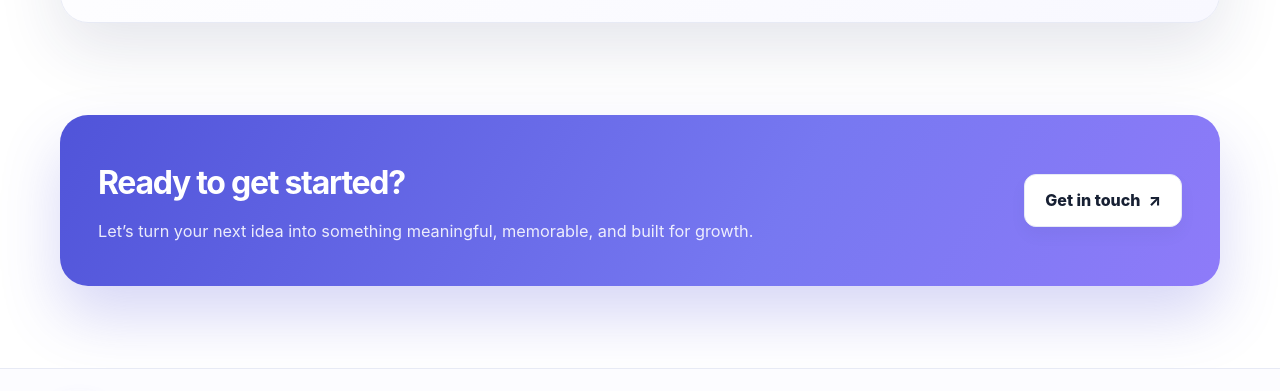
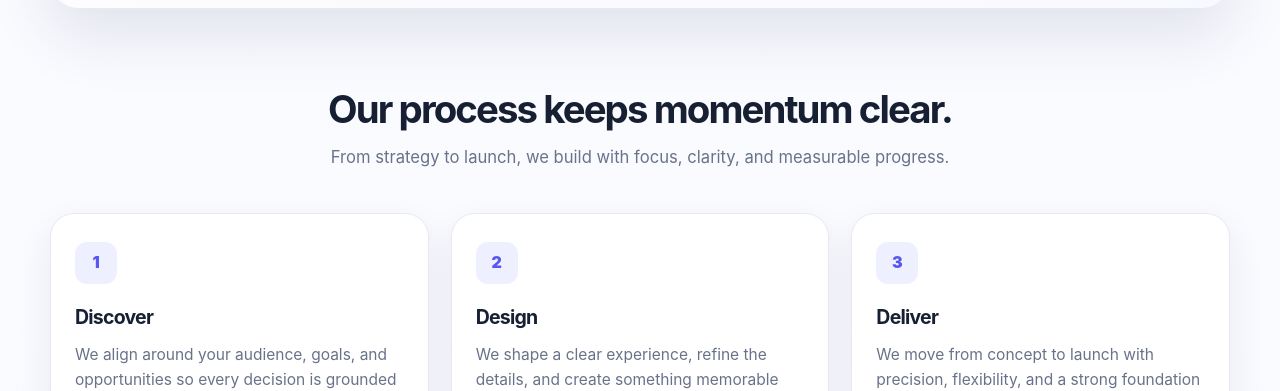
Before and after one commit to sailanabdullah/e-pro, a plain HTML site: page index.html in a window 1280 px wide. Shown: the part 1869-2260 px from the top of the page. Drawn offline with Linux system fonts and the light colour scheme.

Commit message:
Enhance the E-Pro landing page with a more premium visual polish and stronger marketing layout

```diff
--- a/index.html
+++ b/index.html
@@ -1,25 +1,34 @@
 <!DOCTYPE html>
 <html lang="en">
   <head>
-  <meta charset="UTF-8">
-  <meta name="viewport" content="width=device-width, initial-scale=1.0">
-  <meta name="description" content="E-Pro — smarter digital solutions for bold ideas and modern growth.">
+    <meta charset="UTF-8" />
+    <meta name="viewport" content="width=device-width, initial-scale=1.0" />
+    <meta
+      name="description"
+      content="E-Pro — smarter digital solutions for bold ideas and modern growth."
+    />
     <title>E-Pro | Build Something Better</title>
     <style>
       :root {
         --ink: #172033;
+        --ink-2: #27314d;
         --muted: #68738a;
-      --primary: #5b5ce2;
-      --primary-strong: #494bd9;
-      --primary-soft: #efefff;
+        --primary: #5858f0;
+        --primary-strong: #4147d9;
+        --primary-soft: #eeefff;
         --accent: #ffb86b;
+        --accent-soft: #fff2df;
         --surface: #ffffff;
         --page: #f6f7ff;
+        --page-strong: #eef2ff;
         --line: #e7eaf5;
         --success: #1fb67a;
+        --success-soft: #eafaf3;
         --shadow: 0 24px 65px rgba(37, 45, 90, 0.12);
+        --shadow-soft: 0 14px 35px rgba(32, 38, 76, 0.08);
         --radius: 24px;
-      --max: 1160px;
+        --radius-lg: 32px;
+        --max: 1180px;
       }
 
       * { box-sizing: border-box; }
@@ -28,13 +37,16 @@
         margin: 0;
         font-family: Inter, "Segoe UI", sans-serif;
         color: var(--ink);
-      background: var(--surface);
+        background:
+          radial-gradient(circle at top left, rgba(99, 93, 255, 0.08), transparent 28%),
+          linear-gradient(180deg, #ffffff 0%, #f8f9ff 100%);
         line-height: 1.6;
       }
 
       img { max-width: 100%; display: block; }
       a { color: inherit; text-decoration: none; }
       button, input, textarea { font: inherit; }
+      p { margin: 0; }
 
       .container {
         width: min(var(--max), calc(100% - 40px));
@@ -52,7 +64,7 @@
       }
 
       .nav-inner {
-      min-height: 78px;
+        min-height: 80px;
         display: flex;
         align-items: center;
         justify-content: space-between;
@@ -63,14 +75,14 @@
         display: inline-flex;
         align-items: center;
         gap: 12px;
-      font-size: 1.38rem;
+        font-size: 1.35rem;
         font-weight: 900;
         letter-spacing: -0.06em;
       }
 
       .brand-mark {
-      width: 38px;
-      height: 38px;
+        width: 40px;
+        height: 40px;
         display: grid;
         place-items: center;
         border-radius: 12px;
@@ -86,7 +98,7 @@
         gap: 30px;
         color: var(--muted);
         font-size: 0.96rem;
-      font-weight: 600;
+        font-weight: 700;
       }
 
       .nav-links a {
@@ -109,7 +121,6 @@
 
       .nav-links a:hover::after,
       .nav-links a:focus-visible::after { transform: scaleX(1); }
-
       .nav-links a:hover,
       .footer-links a:hover { color: var(--primary); }
 
@@ -118,15 +129,17 @@
         align-items: center;
         justify-content: center;
         gap: 8px;
-      padding: 13px 20px;
-      border-radius: 12px;
+        padding: 14px 22px;
+        border-radius: 14px;
         font-weight: 800;
         border: 1px solid transparent;
         transition: transform 0.2s ease, box-shadow 0.2s ease, background 0.2s ease;
         white-space: nowrap;
       }
 
-    .button:hover { transform: translateY(-2px); }
+      .button:hover {
+        transform: translateY(-2px);
+      }
 
       .button-primary {
         background: linear-gradient(135deg, var(--primary), #7a7cf6);
@@ -161,8 +174,19 @@
         overflow: hidden;
         padding: 100px 0 92px;
         background:
-        radial-gradient(circle at 82% 18%, rgba(122, 124, 246, 0.22), transparent 20%),
+          radial-gradient(circle at 82% 18%, rgba(122, 124, 246, 0.28), transparent 18%),
           linear-gradient(135deg, #f8f9ff 0%, #ffffff 52%, #f6f7ff 100%);
+      }
+
+      .hero::before {
+        content: "";
+        position: absolute;
+        inset: 20% 8% auto auto;
+        width: 440px;
+        height: 440px;
+        background: rgba(91, 92, 226, 0.05);
+        filter: blur(44px);
+        border-radius: 50%;
       }
 
       .hero-grid {
@@ -197,9 +221,9 @@
       h1 {
         margin: 22px 0 18px;
         max-width: 640px;
-      font-size: clamp(2.8rem, 5vw, 4.9rem);
-      line-height: 1.04;
-      letter-spacing: -0.065em;
+        font-size: clamp(2.8rem, 5vw, 5.1rem);
+        line-height: 0.98;
+        letter-spacing: -0.075em;
       }
 
       h1 span {
@@ -207,7 +231,7 @@
       }
 
       .hero-copy {
-      max-width: 540px;
+        max-width: 550px;
         margin: 0 0 30px;
         color: var(--muted);
         font-size: 1.12rem;
@@ -220,7 +244,7 @@
       }
 
       .trust-note {
-      margin-top: 24px;
+        margin-top: 26px;
         color: var(--muted);
         font-size: 0.9rem;
       }
@@ -229,7 +253,7 @@
         display: flex;
         flex-wrap: wrap;
         gap: 30px;
-      margin-top: 32px;
+        margin-top: 34px;
       }
 
       .stat {
@@ -257,7 +281,7 @@
 
       .orb {
         position: relative;
-      width: min(380px, 80vw);
+        width: min(390px, 80vw);
         aspect-ratio: 1;
         border-radius: 36% 64% 60% 40% / 40% 38% 62% 60%;
         background: linear-gradient(145deg, #8a8bff, #5556d9 60%, #3839a9);
@@ -374,12 +398,13 @@
         border-radius: var(--radius);
         background: white;
         box-shadow: 0 10px 24px rgba(22, 30, 52, 0.02);
-      transition: transform 0.2s ease, border-color 0.2s ease;
+        transition: transform 0.2s ease, border-color 0.2s ease, box-shadow 0.2s ease;
       }
 
       .feature-card:hover {
         transform: translateY(-4px);
         border-color: rgba(91, 92, 226, 0.35);
+        box-shadow: 0 18px 30px rgba(91, 92, 226, 0.06);
       }
 
       .feature-icon {
@@ -458,7 +483,7 @@
         display: grid;
         place-items: center;
         border-radius: 50%;
-      background: #eafaf3;
+        background: var(--success-soft);
         color: var(--success);
         font-weight: 900;
         flex-shrink: 0;
@@ -518,6 +543,50 @@
         color: rgba(255,255,255,0.8);
       }
 
+      .process {
+        padding: 18px 0 90px;
+      }
+
+      .process-grid {
+        display: grid;
+        grid-template-columns: repeat(3, minmax(0, 1fr));
+        gap: 22px;
+      }
+
+      .process-card {
+        position: relative;
+        padding: 28px 24px;
+        border-radius: 24px;
+        border: 1px solid var(--line);
+        background: white;
+        box-shadow: var(--shadow-soft);
+      }
+
+      .step {
+        display: inline-flex;
+        align-items: center;
+        justify-content: center;
+        width: 42px;
+        height: 42px;
+        border-radius: 12px;
+        background: var(--primary-soft);
+        color: var(--primary);
+        font-weight: 900;
+        margin-bottom: 18px;
+      }
+
+      .process-card h3 {
+        margin: 0 0 10px;
+        font-size: 1.22rem;
+        letter-spacing: -0.04em;
+      }
+
+      .process-card p {
+        margin: 0;
+        color: var(--muted);
+        font-size: 0.97rem;
+      }
+
       .cta {
         padding: 32px 0 82px;
       }
@@ -575,7 +644,8 @@
       @media (max-width: 900px) {
         .hero { padding-top: 76px; }
         .hero-grid,
-      .showcase-grid { grid-template-columns: 1fr; }
+        .showcase-grid,
+        .process-grid { grid-template-columns: 1fr; }
         .showcase-copy { order: 1; }
         .metrics-panel { min-height: auto; }
         .feature-grid { grid-template-columns: 1fr; }
@@ -776,6 +846,35 @@
         </div>
       </section>
 
+      <section class="process">
+        <div class="container">
+          <div class="section-heading">
+            <h2>Our process keeps momentum clear.</h2>
+            <p>From strategy to launch, we build with focus, clarity, and measurable progress.</p>
+          </div>
+
+          <div class="process-grid">
+            <article class="process-card">
+              <div class="step">1</div>
+              <h3>Discover</h3>
+              <p>We align around your audience, goals, and opportunities so every decision is grounded in real value.</p>
+            </article>
+
+            <article class="process-card">
+              <div class="step">2</div>
+              <h3>Design</h3>
+              <p>We shape a clear experience, refine the details, and create something memorable without the clutter.</p>
+            </article>
+
+            <article class="process-card">
+              <div class="step">3</div>
+              <h3>Deliver</h3>
+              <p>We move from concept to launch with precision, flexibility, and a strong foundation for growth.</p>
+            </article>
+          </div>
+        </div>
+      </section>
+
       <section class="cta" id="contact">
         <div class="container">
           <div class="cta-panel">
```
Lines whose indentation alone changed are shown as unchanged.
